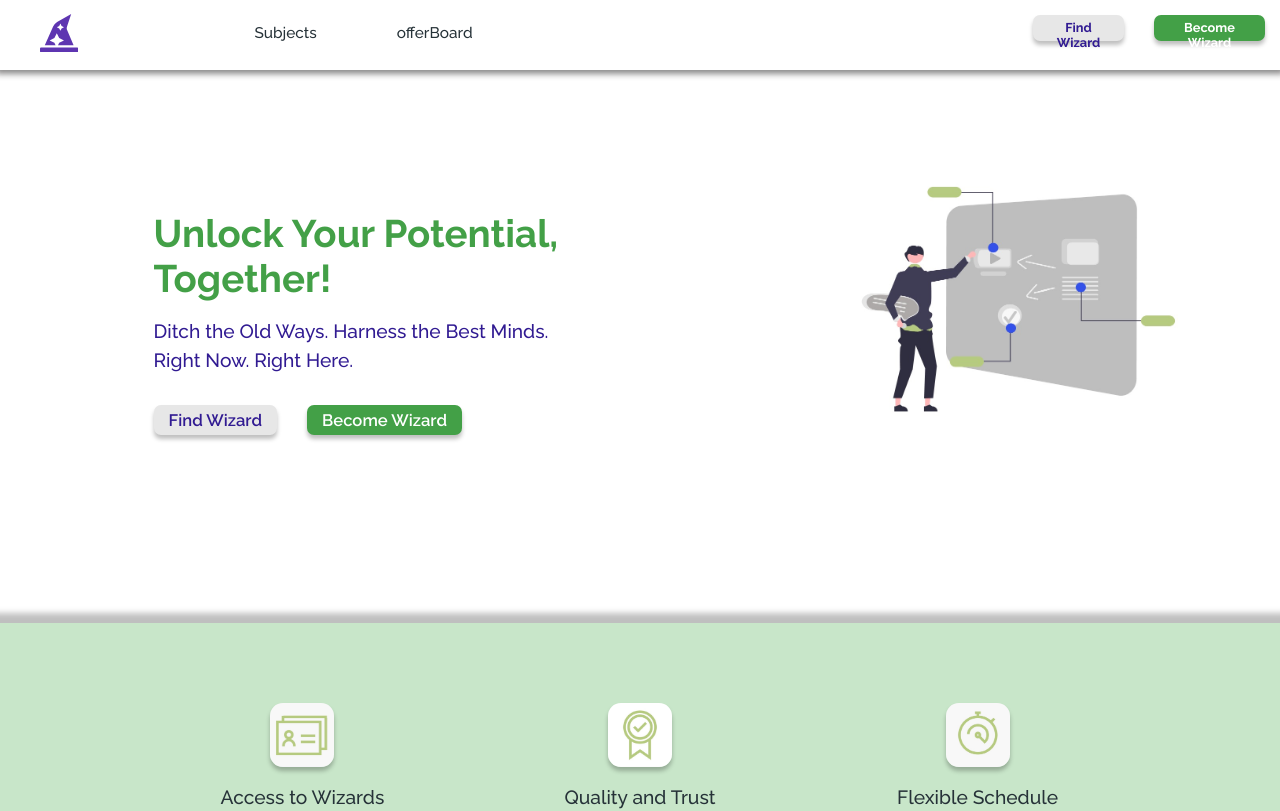
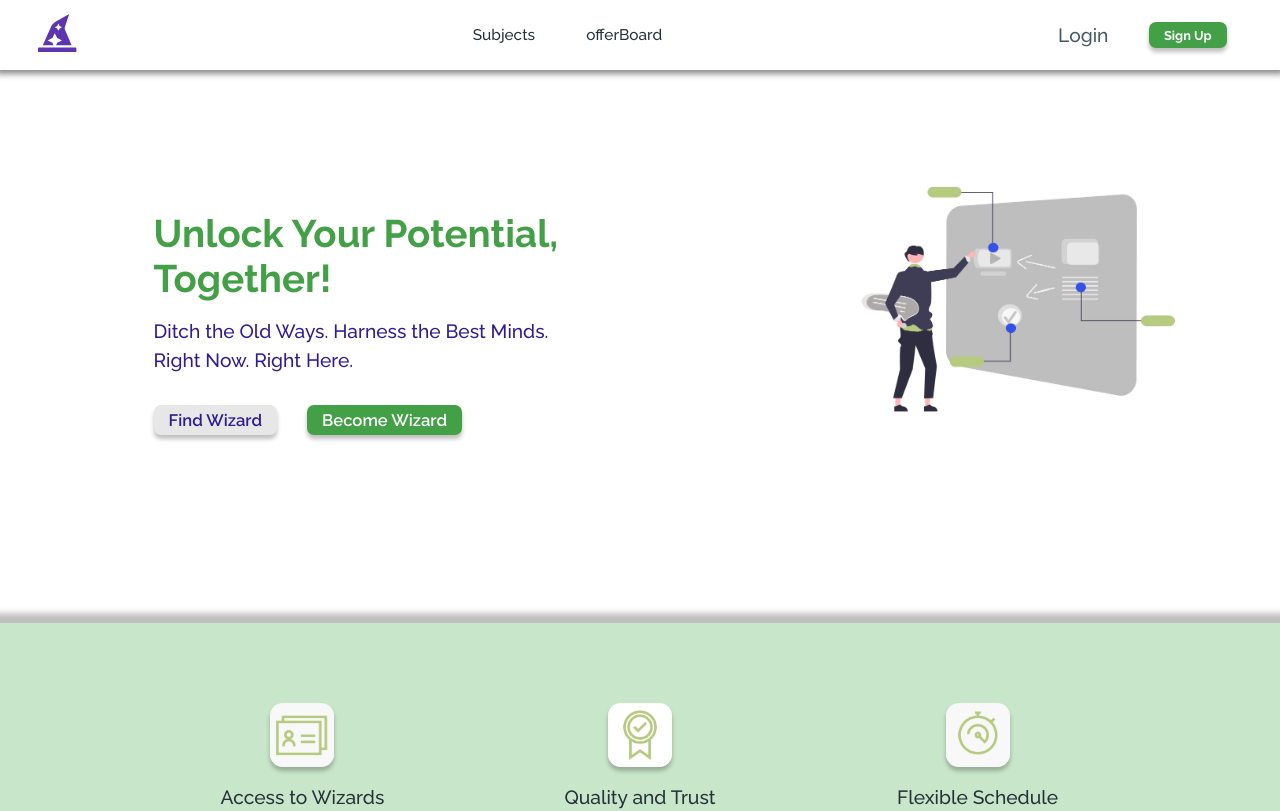
Before and after one commit to Mr-Hache/bidWiz-Frontend, a Next.js app: page / in a window 1280 px wide. Shown: the top 811 px of the page. Built offline with nearby package versions, Linux system fonts and the light colour scheme; no server answers.

Commit message:
estilos de navBar ok. Falta hacer el searchbar

```diff
--- a/app/Componets/navbar/navbar.module.scss
+++ b/app/Componets/navbar/navbar.module.scss
@@ -4,7 +4,7 @@
 .navCont {
   position: fixed;
   display: flex;
-
+  justify-content: space-between;
   z-index: 10;
   width: 100%;
   height: 70px;
@@ -12,11 +12,11 @@
   background-color: rgb(255, 255, 255);
 
   .icons {
-    margin-left: 40px;
     display: flex;
     justify-content: space-around;
     align-items: center;
     list-style: none;
+    margin-left: 3vw;
   }
 
   .logo {
@@ -26,14 +26,21 @@
     transition: 0.2s;
   }
 
+  .links {
+    display: flex;
+    align-items: center;
+    justify-content: space-between;
+  }
+
   .navUl {
     display: flex;
-    margin-left: 5vw;
+    padding: 0;
+    gap: 4vw;
   }
 
   .navUl li {
     list-style: none;
-    transition: 0.5s;
+    transition: 0.2s;
   }
 
   .navUl li a {
@@ -43,49 +50,32 @@
     display: block;
     position: relative;
     text-decoration: none;
-    padding: 8px;
-    margin-left: 5vw;
-    transition: 0.5s;
-  }
-
-  .navUl:hover li a {
-    transform: scale(1);
-    opacity: 0.2;
+    transition: 0.2s;
   }
 
   .navUl li a:hover {
-    opacity: 1;
-    filter: blur(0);
-    text-decoration: underline;
-  }
-
-  .navUl li a::before {
-    content: "";
-    position: absolute;
-    top: 0;
-    left: 0;
-    width: 100%;
-    height: 100%;
-    transition: 0.8s;
-    transform-origin: right;
-    transform: scaleX(0);
-    z-index: -1;
-  }
-
-  .navUl li a:hover::before {
-    transition: transform 0.5s;
-    transform-origin: left;
-    transform: scaleX(1);
+    transform: scale(1.1);
   }
 
   .buttons {
     display: flex;
-    margin-left: 42vw;
+    align-items: center;
+    margin-right: 3vw;
   }
-  .button1 {
-    @include button-styles1(1vw);
-    font-weight: 700;
-    height: 2vw;
+  .log a {
+    @include h-3;
+    text-decoration: none;
+    margin-right: 2vw;
+    color: $darkMediumGray;
+  }
+
+  h3 {
+    transition: 0.2s;
+  }
+
+  h3:hover {
+    transform: scale(1.1);
+    transition: 0.2s;
   }
 
   .button1 a {
--- a/app/Componets/navbar/navbar.tsx
+++ b/app/Componets/navbar/navbar.tsx
@@ -12,6 +12,7 @@ export default function Navbar() {
           </Link>
         </li>
       </div>
+      <div className={styles.links}>
         <ul className={styles.navUl}>
           <li>
             <Link href="/offerBoard">Subjects</Link>
@@ -20,15 +21,16 @@ export default function Navbar() {
             <Link href="/offerBoard">offerBoard</Link>
           </li>
         </ul>
+      </div>
       <div className={styles.buttons}>
-        <button className={styles.button1}>
-          <Link href="/offerBoard" passHref>
-            Find Wizard
+        <h3 className={styles.log}>
+          <Link href="/login" passHref>
+            Login
           </Link>
-        </button>
+        </h3>
         <button className={styles.button2}>
           <Link href="/register" passHref>
-            Become Wizard
+            Sign Up
           </Link>
         </button>
       </div>
```
Lines whose indentation alone changed are shown as unchanged.
